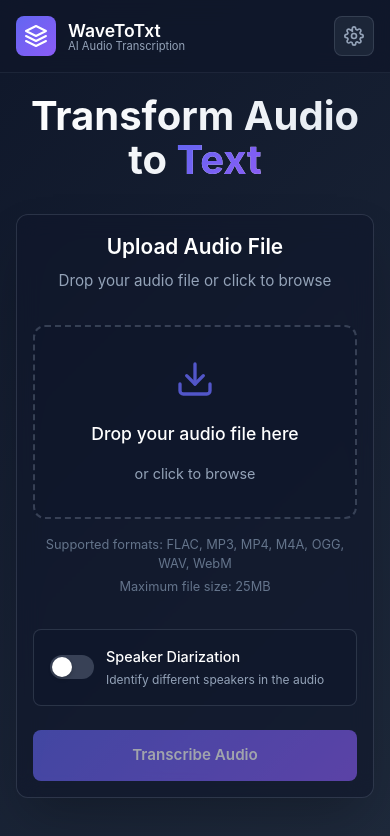
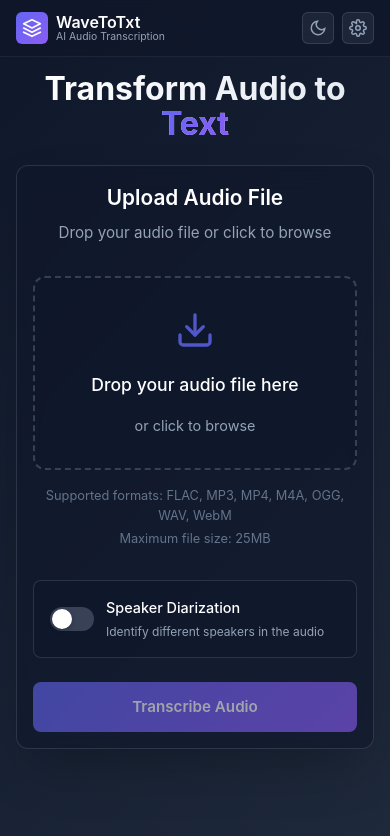
Before and after one commit to yatin-ys/wave-to-txt, a React (Vite) app in the folder frontend/: page / in a window 390 px wide. Shown: the top 836 px of the page. Built offline with nearby package versions, Linux system fonts and the light colour scheme; no server answers.

Commit message:
Adjust Header Size and Add Dark Mode Toggle

```diff
--- a/frontend/src/App.css
+++ b/frontend/src/App.css
@@ -5,8 +5,8 @@
 }
 
 .main-content {
-  padding-top: 80px;
-  min-height: calc(100vh - 80px);
+  padding-top: 60px;
+  min-height: calc(100vh - 60px);
   display: flex;
   flex-direction: column;
   align-items: center;
@@ -17,12 +17,12 @@
 
 .hero-section {
   text-align: center;
-  margin: 3rem 0 4rem 0;
+  margin: 2rem 0 3rem 0;
   max-width: 800px;
 }
 
 .hero-title {
-  font-size: clamp(2.5rem, 5vw, 4rem);
+  font-size: clamp(2rem, 4vw, 3rem);
   font-weight: 700;
   line-height: 1.1;
   margin: 0;
@@ -48,17 +48,18 @@
   border-radius: 16px;
   padding: 2rem;
   box-shadow: 0 25px 50px -12px rgba(0, 0, 0, 0.25);
+  margin-bottom: 0;
 }
 
 @media (max-width: 768px) {
   .main-content {
-    padding-top: 70px;
+    padding-top: 55px;
     padding-left: 1rem;
     padding-right: 1rem;
   }
 
   .hero-section {
-    margin: 2rem 0 3rem 0;
+    margin: 1.5rem 0 2rem 0;
   }
 
   .transcription-container {
@@ -73,6 +74,6 @@
   }
 
   .hero-section {
-    margin: 1.5rem 0 2rem 0;
+    margin: 1rem 0 1.5rem 0;
   }
 }
--- a/frontend/src/components/Header.css
+++ b/frontend/src/components/Header.css
@@ -15,20 +15,20 @@
   align-items: center;
   max-width: 1200px;
   margin: 0 auto;
-  padding: 1rem 2rem;
+  padding: 0.75rem 2rem;
 }
 
 .logo {
   display: flex;
   align-items: center;
-  gap: 0.75rem;
+  gap: 0.5rem;
 }
 
 .logo-icon {
-  width: 40px;
-  height: 40px;
+  width: 32px;
+  height: 32px;
   background: linear-gradient(135deg, #6366f1, #8b5cf6);
-  border-radius: 8px;
+  border-radius: 6px;
   display: flex;
   align-items: center;
   justify-content: center;
@@ -36,7 +36,7 @@
 }
 
 .logo-text h1 {
-  font-size: 1.25rem;
+  font-size: 1.1rem;
   font-weight: 600;
   color: white;
   margin: 0;
@@ -44,18 +44,24 @@
 }
 
 .logo-text p {
-  font-size: 0.75rem;
+  font-size: 0.7rem;
   color: #94a3b8;
   margin: 0;
   line-height: 1;
 }
 
-.settings-btn {
-  width: 40px;
-  height: 40px;
+.header-actions {
+  display: flex;
+  align-items: center;
+  gap: 0.5rem;
+}
+
+.action-btn {
+  width: 36px;
+  height: 36px;
   background: rgba(148, 163, 184, 0.1);
   border: 1px solid rgba(148, 163, 184, 0.2);
-  border-radius: 8px;
+  border-radius: 6px;
   display: flex;
   align-items: center;
   justify-content: center;
@@ -64,7 +70,7 @@
   transition: all 0.2s ease;
 }
 
-.settings-btn:hover {
+.action-btn:hover {
   background: rgba(148, 163, 184, 0.2);
   color: white;
   border-color: rgba(148, 163, 184, 0.3);
@@ -72,14 +78,19 @@
 
 @media (max-width: 768px) {
   .header-content {
-    padding: 1rem;
+    padding: 0.75rem 1rem;
   }
 
   .logo-text h1 {
-    font-size: 1.1rem;
+    font-size: 1rem;
   }
 
   .logo-text p {
-    font-size: 0.7rem;
+    font-size: 0.65rem;
+  }
+
+  .action-btn {
+    width: 32px;
+    height: 32px;
   }
 }
--- a/frontend/src/components/Header.tsx
+++ b/frontend/src/components/Header.tsx
@@ -7,7 +7,7 @@ const Header: React.FC = () => {
       <div className="header-content">
         <div className="logo">
           <div className="logo-icon">
-            <svg width="24" height="24" viewBox="0 0 24 24" fill="none" xmlns="http://www.w3.org/2000/svg">
+            <svg width="20" height="20" viewBox="0 0 24 24" fill="none" xmlns="http://www.w3.org/2000/svg">
               <path d="M12 2L2 7L12 12L22 7L12 2Z" stroke="currentColor" strokeWidth="2" strokeLinecap="round" strokeLinejoin="round"/>
               <path d="M2 17L12 22L22 17" stroke="currentColor" strokeWidth="2" strokeLinecap="round" strokeLinejoin="round"/>
               <path d="M2 12L12 17L22 12" stroke="currentColor" strokeWidth="2" strokeLinecap="round" strokeLinejoin="round"/>
@@ -18,12 +18,19 @@ const Header: React.FC = () => {
             <p>AI Audio Transcription</p>
           </div>
         </div>
-        <button className="settings-btn">
-          <svg width="20" height="20" viewBox="0 0 24 24" fill="none" xmlns="http://www.w3.org/2000/svg">
-            <circle cx="12" cy="12" r="3" stroke="currentColor" strokeWidth="2"/>
-            <path d="M19.4 15a1.65 1.65 0 0 0 .33 1.82l.06.06a2 2 0 0 1 0 2.83 2 2 0 0 1-2.83 0l-.06-.06a1.65 1.65 0 0 0-1.82-.33 1.65 1.65 0 0 0-1 1.51V21a2 2 0 0 1-2 2 2 2 0 0 1-2-2v-.09A1.65 1.65 0 0 0 9 19.4a1.65 1.65 0 0 0-1.82.33l-.06.06a2 2 0 0 1-2.83 0 2 2 0 0 1 0-2.83l.06-.06a1.65 1.65 0 0 0 .33-1.82 1.65 1.65 0 0 0-1.51-1H3a2 2 0 0 1-2-2 2 2 0 0 1 2-2h.09A1.65 1.65 0 0 0 4.6 9a1.65 1.65 0 0 0-.33-1.82l-.06-.06a2 2 0 0 1 0-2.83 2 2 0 0 1 2.83 0l.06.06a1.65 1.65 0 0 0 1.82.33H9a1.65 1.65 0 0 0 1 1.51V3a2 2 0 0 1 2-2 2 2 0 0 1 2 2v.09a1.65 1.65 0 0 0 1 1.51 1.65 1.65 0 0 0 1.82-.33l.06-.06a2 2 0 0 1 2.83 0 2 2 0 0 1 0 2.83l-.06.06a1.65 1.65 0 0 0-.33 1.82V9a1.65 1.65 0 0 0 1.51 1H21a2 2 0 0 1 2 2 2 2 0 0 1-2 2h-.09a1.65 1.65 0 0 0-1.51 1z" stroke="currentColor" strokeWidth="2"/>
-          </svg>
-        </button>
+        <div className="header-actions">
+          <button className="action-btn" title="Toggle Dark Mode">
+            <svg width="18" height="18" viewBox="0 0 24 24" fill="none" xmlns="http://www.w3.org/2000/svg">
+              <path d="M21 12.79A9 9 0 1 1 11.21 3 7 7 0 0 0 21 12.79z" stroke="currentColor" strokeWidth="2"/>
+            </svg>
+          </button>
+          <button className="action-btn" title="Settings">
+            <svg width="18" height="18" viewBox="0 0 24 24" fill="none" xmlns="http://www.w3.org/2000/svg">
+              <circle cx="12" cy="12" r="3" stroke="currentColor" strokeWidth="2"/>
+              <path d="M19.4 15a1.65 1.65 0 0 0 .33 1.82l.06.06a2 2 0 0 1 0 2.83 2 2 0 0 1-2.83 0l-.06-.06a1.65 1.65 0 0 0-1.82-.33 1.65 1.65 0 0 0-1 1.51V21a2 2 0 0 1-2 2 2 2 0 0 1-2-2v-.09A1.65 1.65 0 0 0 9 19.4a1.65 1.65 0 0 0-1.82.33l-.06.06a2 2 0 0 1-2.83 0 2 2 0 0 1 0-2.83l.06-.06a1.65 1.65 0 0 0 .33-1.82 1.65 1.65 0 0 0-1.51-1H3a2 2 0 0 1-2-2 2 2 0 0 1 2-2h.09A1.65 1.65 0 0 0 4.6 9a1.65 1.65 0 0 0-.33-1.82l-.06-.06a2 2 0 0 1 0-2.83 2 2 0 0 1 2.83 0l.06.06a1.65 1.65 0 0 0 1.82.33H9a1.65 1.65 0 0 0 1 1.51V3a2 2 0 0 1 2-2 2 2 0 0 1 2 2v.09a1.65 1.65 0 0 0 1 1.51 1.65 1.65 0 0 0 1.82-.33l.06-.06a2 2 0 0 1 2.83 0 2 2 0 0 1 0 2.83l-.06.06a1.65 1.65 0 0 0-.33 1.82V9a1.65 1.65 0 0 0 1.51 1H21a2 2 0 0 1 2 2 2 2 0 0 1-2 2h-.09a1.65 1.65 0 0 0-1.51 1z" stroke="currentColor" strokeWidth="2"/>
+            </svg>
+          </button>
+        </div>
       </div>
     </header>
   );
```
